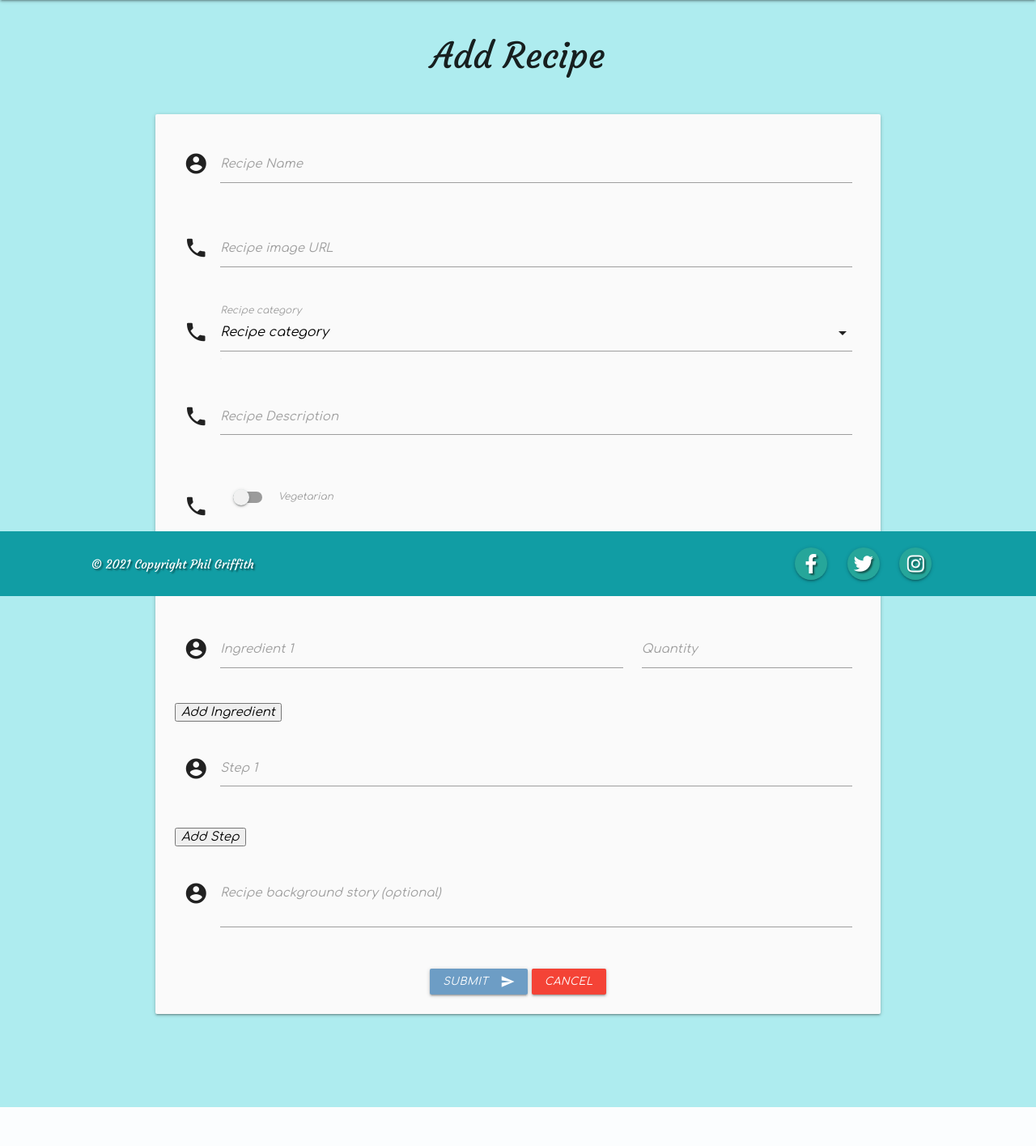
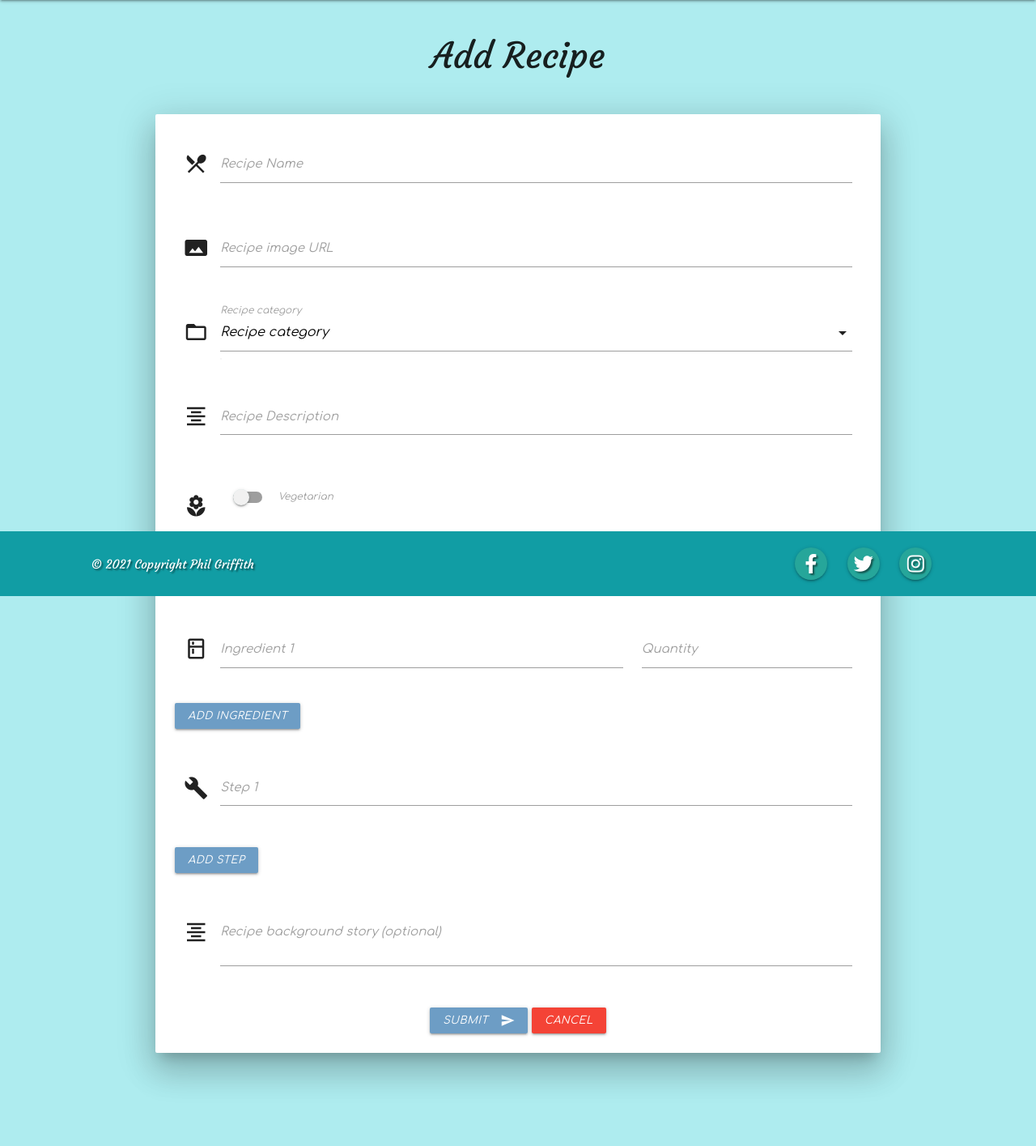
Before and after one commit to Code-Institute-Submissions/phil-griffith-world_recipes_AprResub, a Flask app: page /add_recipe in a window 1280 px wide. Shown: the part 64-1479 px from the top of the page at 81% size. Before the commit the page ends 1431 px from the top, so only its background shows below. Run offline with Flask 2, Linux system fonts and the light colour scheme; data that the repository does not hold is empty; some libraries are stand-ins or nearby versions.

Commit message:
Style - Add Recipe and Edit Recipe pages

```diff
--- a/static/css/style.css
+++ b/static/css/style.css
@@ -293,6 +293,19 @@ h4.card-content {
     padding: 30px;
 }
 
+/* ********************************** Add Recipe page ************************************* */
+
+.method-buttons button, .ingredient-buttons button {
+    background-color: rgb(109, 157, 197);
+    margin-bottom: 15px;
+}
+
+
+/* ********************************** Edit Recipe page ************************************* */
+
+.confirm_edit_buttons {
+    margin-bottom: 15px;
+}
 
 
 /* ********************************** Media Queries ************************************* */
--- a/templates/add_recipe.html
+++ b/templates/add_recipe.html
@@ -3,12 +3,12 @@
 
     <h3 class="center-align">Add Recipe</h3>
 
-    <div class="row card-panel grey lighten-5">
-        <form class="col s12" method="POST" action="{{ url_for('add_recipe') }}">
+    <div class="card-panel z-depth-5">
+        <form class="" method="POST" action="{{ url_for('add_recipe') }}">
             <!-- recipe name -->
             <div class="row">
                 <div class="input-field col s12">
-                    <i class="material-icons prefix">account_circle</i>
+                    <i class="material-icons prefix">local_dining</i>
                     <input id="recipe_name" name="recipe_name" type="text" required>
                     <label for="recipe_name">Recipe Name</label>
                 </div>
@@ -16,7 +16,7 @@
             <!-- recipe image URL -->
             <div class="row">
                 <div class="input-field col s12">
-                    <i class="material-icons prefix">phone</i>
+                    <i class="material-icons prefix">panorama</i>
                     <input id="image_url" name="image_url" type="tel" required>
                     <label for="image_url">Recipe image URL</label>
                 </div>
@@ -24,7 +24,7 @@
                 <!-- recipe category -->
                 <div class="row">
                     <div class="input-field col s12">
-                        <i class="material-icons prefix">phone</i>
+                        <i class="material-icons prefix">folder_open</i>
                         <select id="category_name" name="category_name" class="validate" required>
                             <option value="" disabled selected>Recipe category</option>
                             {% for category in categories %}
@@ -37,7 +37,7 @@
                 <!-- recipe description -->
                 <div class="row">
                 <div class="input-field col s12">
-                    <i class="material-icons prefix">phone</i>
+                    <i class="material-icons prefix">format_align_center</i>
                     <textarea id="recipe_description" name="recipe_description" class="materialize-textarea validate" minlength="5" maxlength="200"
                         required></textarea>
                     <label for="recipe_description">Recipe Description</label>
@@ -47,7 +47,7 @@
             <div class="row">
                 <div class="input-field col s12">
                     <div class="switch">
-                        <i class="material-icons prefix">phone</i>
+                        <i class="material-icons prefix">local_florist</i>
                         <label for="is_vegetarian">
                             <input type="checkbox" id="is_vegetarian" name="is_vegetarian">
                             <span class="lever"></span>
@@ -73,7 +73,7 @@
             <div id="ingredients">
                 <div class="row" id="ingredient_1">
                     <div class="input-field col s8">
-                        <i class="material-icons prefix">account_circle</i>
+                        <i class="material-icons prefix">kitchen</i>
                         <input id="ingredient1" name="ingredient1" type="text" class="validate" required>
                         <label for="ingredient1">Ingredient 1</label>
                     </div>
@@ -84,25 +84,25 @@
                 </div>
             </div>
             <div class="row ingredient-buttons" id="buttons">
-                <button type="button" id="add_ingredient">Add Ingredient</button>
+                <button type="button" id="add_ingredient" class="btn-small">Add Ingredient</button>
             </div>
             <!-- method -->
             <div id="method">
                 <div class="row" id="step_1">
                     <div class="input-field col s12">
-                        <i class="material-icons prefix">account_circle</i>
+                        <i class="material-icons prefix">build</i>
                         <textarea id="step1" name="step1" class="materialize-textarea validate" minlength="5" maxlength="200"
                         required></textarea>
                         <label for="step1">Step 1</label>
                     </div>
                 </div>
             </div>
-            <div class="row method-buttons" id="m_buttons">
-                <button type="button" id="add_step">Add Step</button>
+            <div class="row method-buttons id="m_buttons">
+                <button type="button" id="add_step" class="btn-small">Add Step</button>
             </div>
             <div class="row">
                 <div class="input-field col s12">
-                    <i class="material-icons prefix">account_circle</i>
+                    <i class="material-icons prefix">format_align_center</i>
                     <textarea id="recipe_story" name="recipe_story" class="materialize-textarea validate" maxlength="500"></textarea>
                     <label for="step1">Recipe background story (optional)</label>
                 </div>
```
Also changed, not shown: templates/edit_recipe.html (+17 -17 lines).
